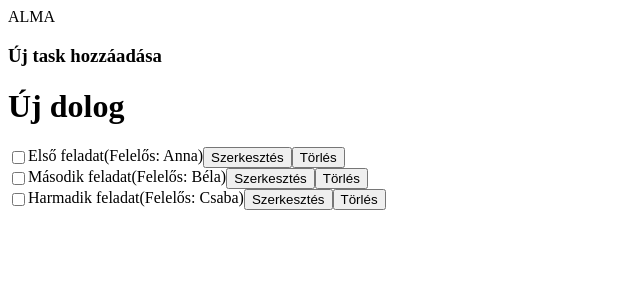
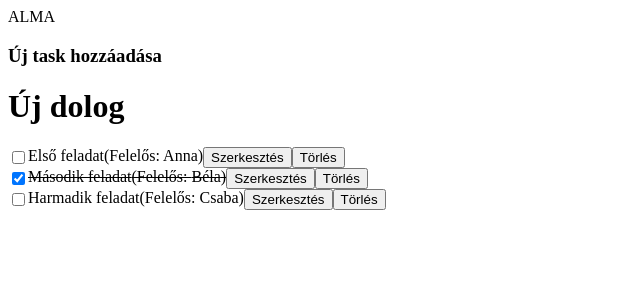
Before and after one commit to MarkoAlma/react_task_team_test, a React (Vite) app: page / in a window 1280 px wide. Shown: the top 300 px of the page, without its empty margins (0-640 px from the left). Built offline with nearby package versions, Linux system fonts and the light colour scheme.

Commit message:
delete and editing

```diff
--- a/src/components/TaskItem.jsx
+++ b/src/components/TaskItem.jsx
@@ -1,14 +1,36 @@
 import React from 'react'
+import { useState } from 'react';
 
-const TaskItem = ({id, text, completed, assignedTo}) => {
+const TaskItem = ({id, text, completed, assignedTo, tasks, setTasks}) => {
+
+const [checked, setChecked] = useState(completed);
+const [isEditing, setIsEditing] = useState(false);
+const [feladat, setFeladat] = useState(text)
+const [ki, setKi] = useState(assignedTo)
+const handleDelete = ()=> {
+    let tomb = tasks.filter(obj => obj.id != id)
+    setTasks(tomb)
+}
+const handleEdit = ()=> {
+    setIsEditing(true)
+}
+const handleSave = ()=> {
+    setIsEditing(true)
+}
   return (
     <div>
         <li style={{display:'flex'}}  key={id}>
-            <input type="checkbox" name="" id="" />
-            {text}
-            (Felelős: {assignedTo})
-            <input type="button" value="Szerkesztés" />
-            <input type="button" value="Törlés" />
+            <input type="checkbox" name="" id="" checked={checked} onChange={e => setChecked(e.target.checked)}/>
+            {!isEditing ?
+                <span style={{textDecoration: checked ? 'line-through':'none'}}>{text}
+            (Felelős: {assignedTo})</span> :
+            <span>
+                <input type="text" name="" id="" value={feladat} onChange={e => setFeladat(e.target.value)}/>
+                <input type="text" name="" id="" value={ki} onChange={e => setKi(e.target.value)}/>
+            </span>
+            }
+            {!isEditing ? <input type="button" value="Szerkesztés" onClick={()=>handleEdit()}/> : <input type="button" value="Mentés" onClick={()=>handleSave()}/>}
+            <input type="button" value="Törlés" onClick={handleDelete}/>
         </li>
     </div>
   )
--- a/src/components/TaskList.jsx
+++ b/src/components/TaskList.jsx
@@ -5,7 +5,7 @@ const TaskList = ({tasks, setTasks}) => {
   return (
     <div>
       {tasks.map((obj)=>
-        <TaskItem {...obj} />
+        <TaskItem key={obj.id} {...obj} setTasks={setTasks} tasks={tasks}/>
     )}
     </div>
   )
```
